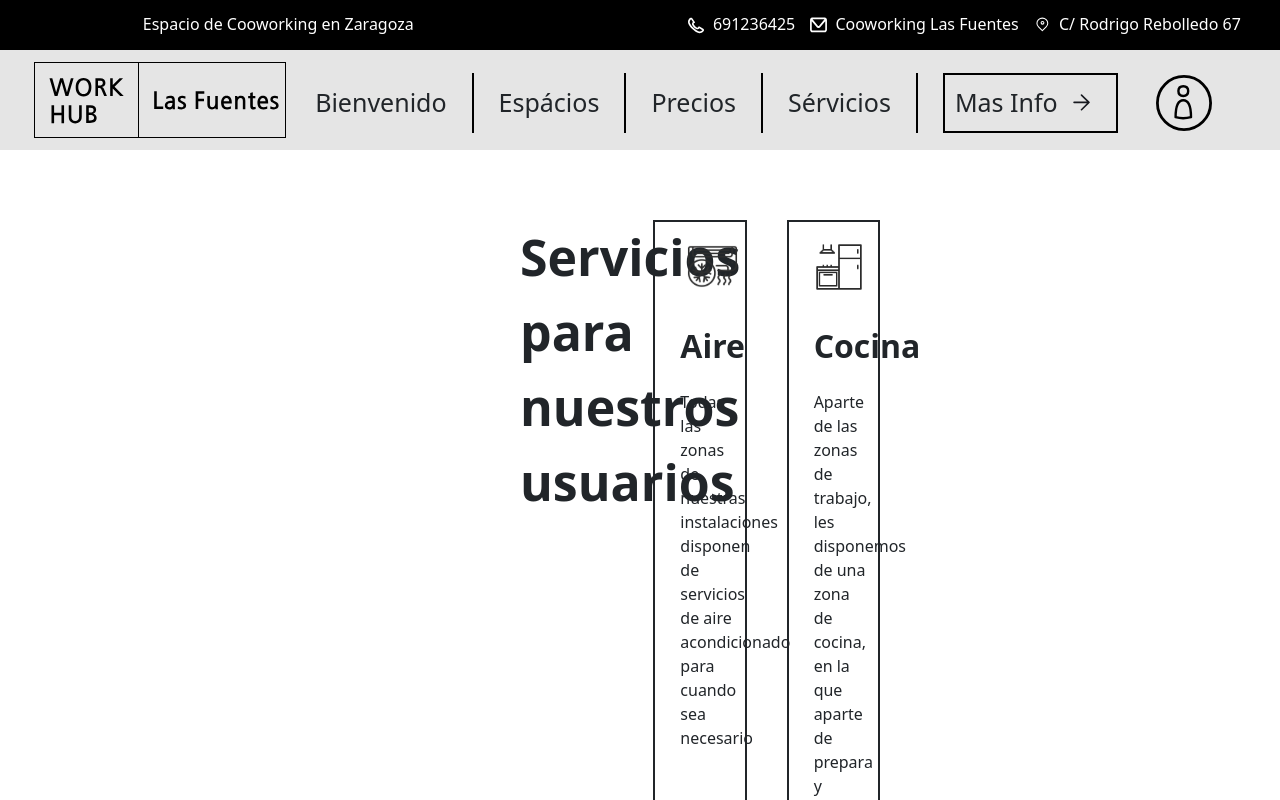
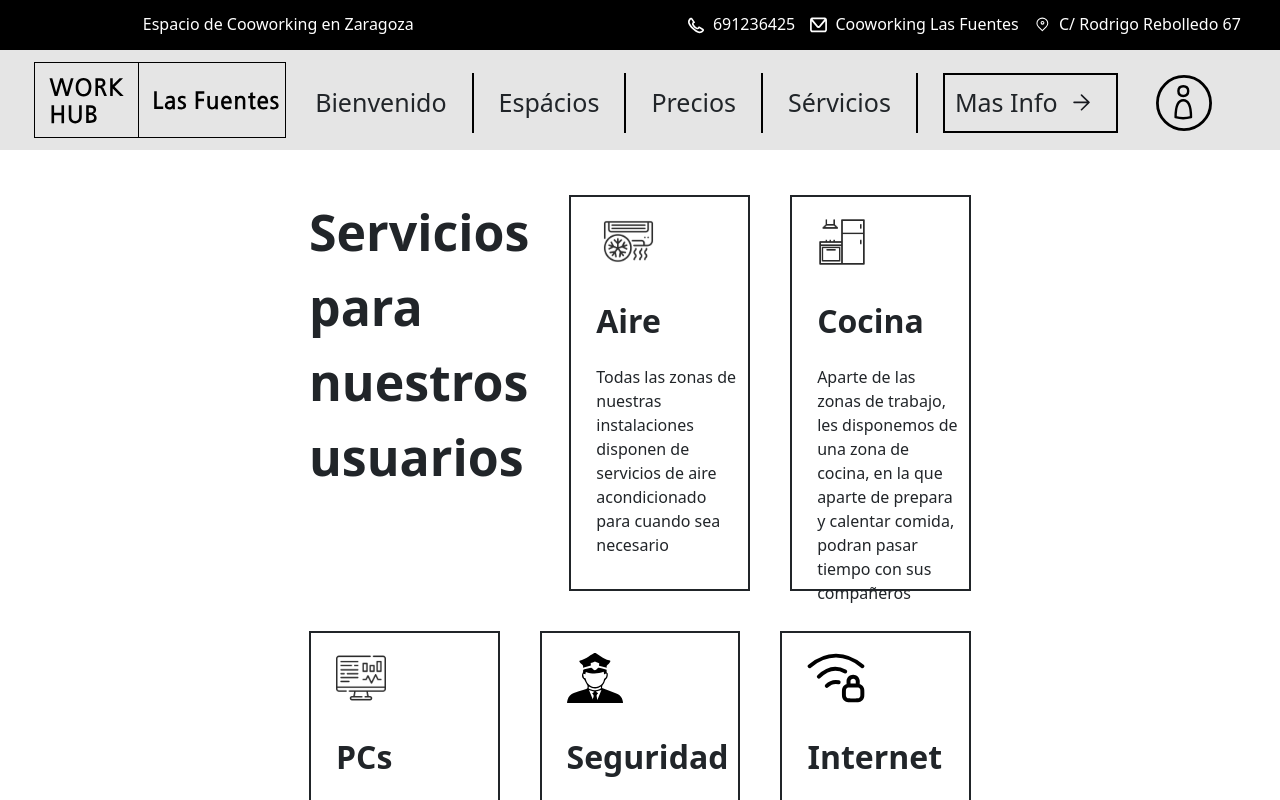
Before and after one commit to nabuin/tfg2daw_3trm_front, a Vue app: page /home in a window 1280 px wide. Shown: the top 800 px of the page. Built offline with nearby package versions, Linux system fonts and the light colour scheme; the HTML template or start-up script is replaced by a standard one.

Commit message:
Servicios para usuarios visual hasta 700px

```diff
--- a/src/components/Home_Servicios.vue
+++ b/src/components/Home_Servicios.vue
@@ -45,9 +45,15 @@
 
 <style scoped lang="scss">
 .servicios-block {
+  display: flex;
+  justify-content: center;
+  align-items: center;
+  margin: 25px 0 25px 0;
+
   .servicios-block_height-horiz {
     height: auto;
-    margin: 50px 500px;
+    height: 872px;
+    width: 702px;
 
     .servicios-block_height-horiz_block {
       height: 50%;
```
